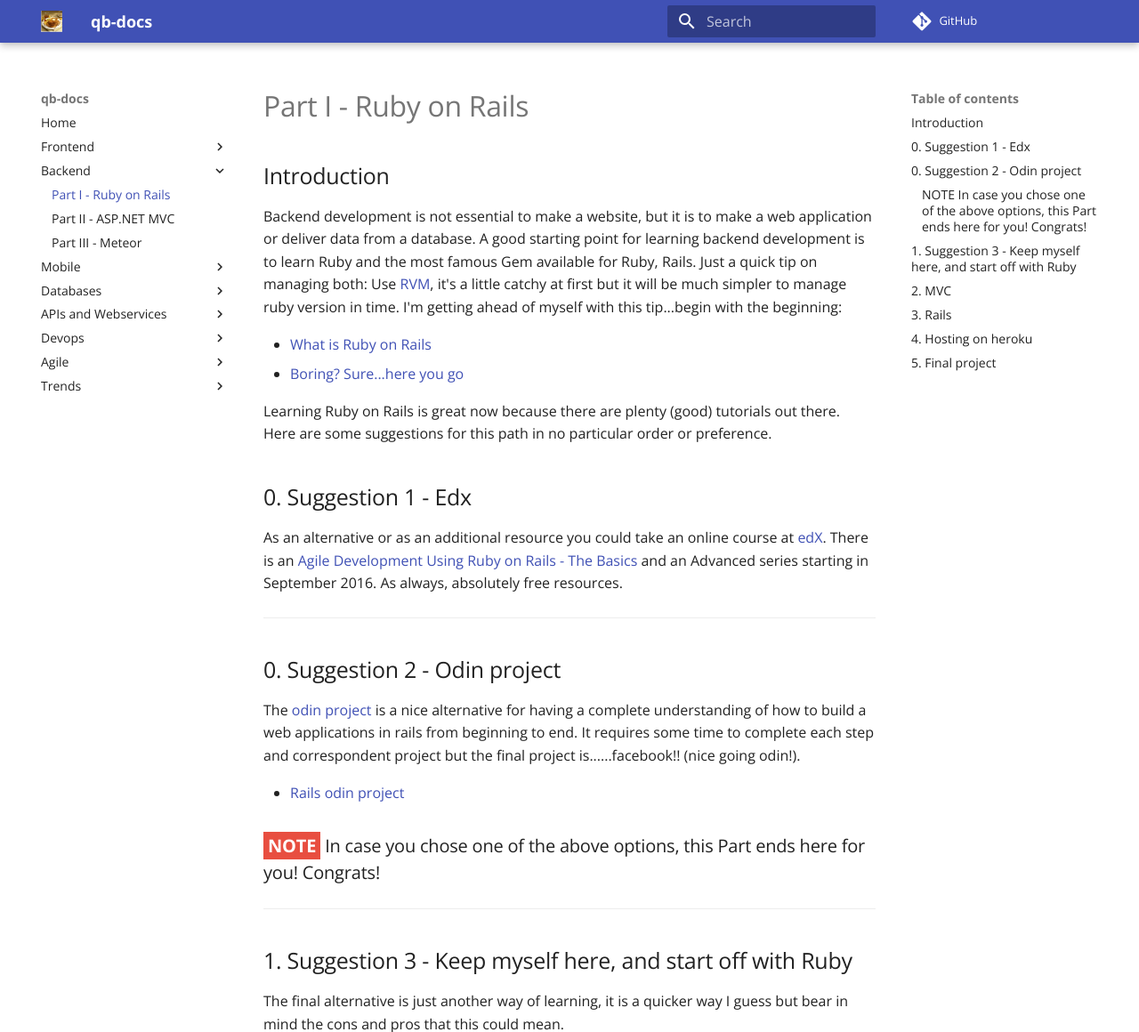
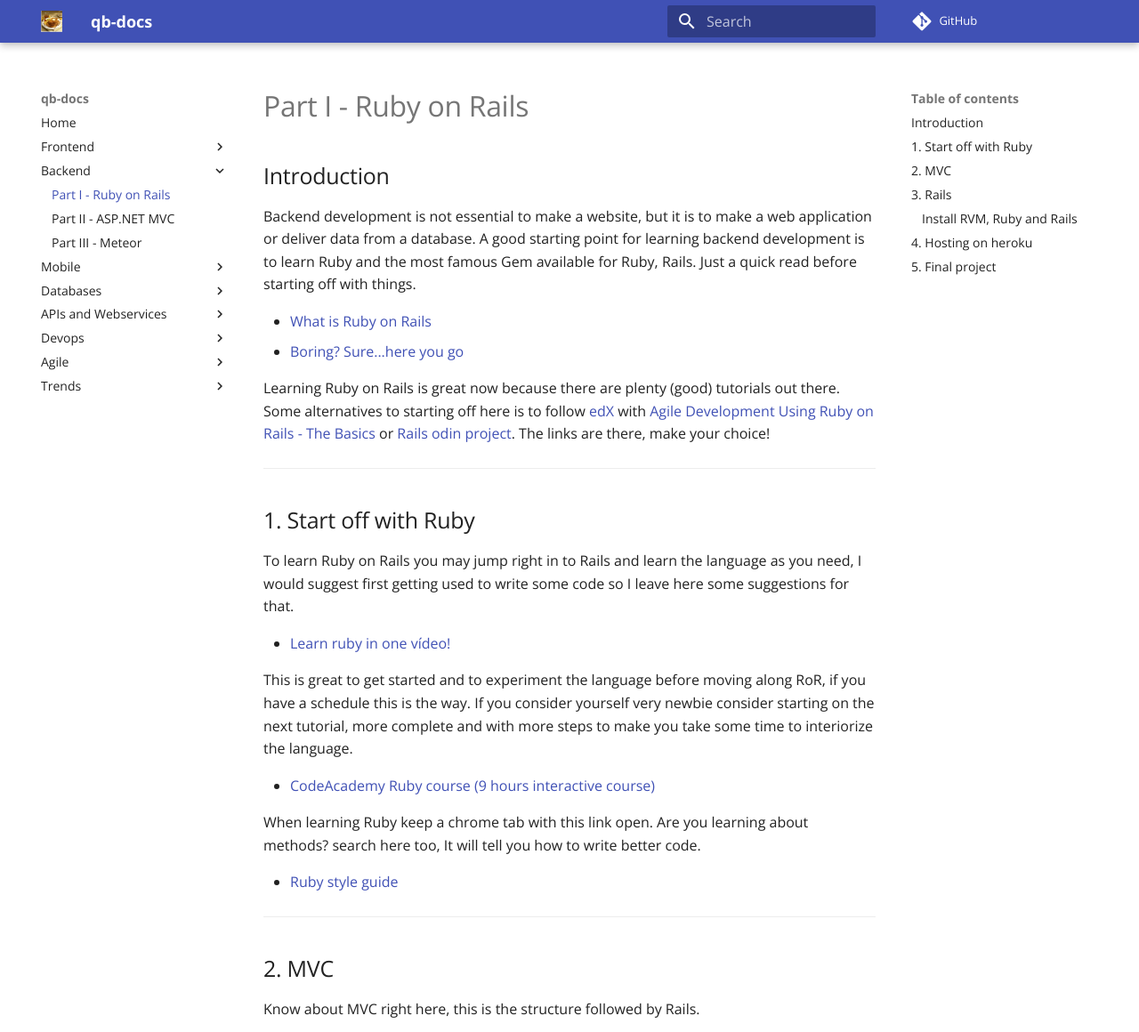
Before and after one commit to tostasqb/qb-docs, an MkDocs documentation site: the page built from docs/backend/1-ror.md, in a window 1280 px wide and 1400 px high, cut to the strip 0-1160 px from the top of the window. Shown: the whole strip at 89% size. Built offline with MkDocs 1.6.1 and Material for MkDocs 9.7.7, drawn with Linux system fonts in a browser that asks for light colours; nearby versions of some CDN libraries; comment, search, counter and statistics services are not loaded; old or Windows-style settings are respelled for this version of MkDocs; some of the changed text lies outside the part shown.

Commit message:
Rails and docker updates v.0.7.2

```diff
--- a/docs/backend/1-ror.md
+++ b/docs/backend/1-ror.md
@@ -2,33 +2,18 @@
 
 ## Introduction
 
-Backend development is not essential to make a website, but it is to make a web application or deliver data from a database. A good starting point for learning backend development is to learn Ruby and the most famous Gem available for Ruby, Rails. Just a quick tip on managing both: Use [RVM](https://rvm.io), it's a little catchy at first but it will be much simpler to manage ruby version in time. I'm getting ahead of myself with this tip...begin with the beginning:
+Backend development is not essential to make a website, but it is to make a web application or deliver data from a database. A good starting point for learning backend development is to learn Ruby and the most famous Gem available for Ruby, Rails. Just a quick read before starting off with things.
 
 - [What is Ruby on Rails](http://railsapps.github.io/what-is-ruby-rails.html)
 - [Boring? Sure...here you go](http://skillcrush.com/2015/01/29/13-ruby-rails/)
 
-Learning Ruby on Rails is great now because there are plenty (good) tutorials out there. Here are some suggestions for this path in no particular order or preference.
-
-## 0. Suggestion 1 - Edx
-
-As an alternative or as an additional resource you could take an online course at [edX](https://www.edx.org/). There is an [Agile Development Using Ruby on Rails - The Basics](https://www.edx.org/course/agile-development-using-ruby-rails-uc-berkeleyx-cs169-1x) and an Advanced series starting in September 2016. As always, absolutely free resources.
+Learning Ruby on Rails is great now because there are plenty (good) tutorials out there. Some alternatives to starting off here is to follow [edX](https://www.edx.org/) with [Agile Development Using Ruby on Rails - The Basics](https://www.edx.org/course/agile-development-using-ruby-rails-uc-berkeleyx-cs169-1x) or [Rails odin project](http://www.theodinproject.com/ruby-on-rails). The links are there, make your choice!
 
 ---
 
-## 0. Suggestion 2 - Odin project
+## 1. Start off with Ruby
 
-The [odin project](http://www.theodinproject.com/) is a nice alternative for having a complete understanding of how to build a web applications in rails from beginning to end. It requires some time to complete each step and correspondent project but the final project is......facebook!! (nice going odin!).
-
-- [Rails odin project](http://www.theodinproject.com/ruby-on-rails)
-
-
-### <span class="highlight">NOTE</span> In case you chose one of the above options, this Part ends here for you! Congrats!
-
----
-
-## 1. Suggestion 3 - Keep myself here, and start off with Ruby
-
-The final alternative is just another way of learning, it is a quicker way I guess but bear in mind the cons and pros that this could mean.
+To learn Ruby on Rails you may jump right in to Rails and learn the language as you need, I would suggest first getting used to write some code so I leave here some suggestions for that.
 
 - [Learn ruby in one vídeo!](https://youtu.be/Dji9ALCgfpM)
 
@@ -44,7 +29,7 @@ The final alternative is just another way of learning, it is a quicker way I gue
 
 ## 2. MVC
 
-Know about MVC right here
+Know about MVC right here, this is the structure followed by Rails.
 
 <iframe width="100%" height="350px" src="https://www.youtube.com/embed/LiBdzE_DJn4" frameborder="0" allowfullscreen></iframe>
 
@@ -52,17 +37,29 @@ Know about MVC right here
 
 ## 3. Rails
 
-The first tutorial is more extensive and want to spend some time learning concepts and not jumping fast to the next one maybe you should stick with that. For developers with some experience and understanding or experience of MVC than jump right over to the second series, Derek Banas is very quick to explain and takes just 3 videos to go over Rails.
+To keep things simple, here are the steps to get ruby and rails up and running on your machine. After that I'll leave you with the most [famous tutorial for rails](http://guides.rubyonrails.org/).
 
-- [Tuts + Ruby on Rails 4 for beginners (18 videos)](https://www.youtube.com/playlist?list=PL4PHKQqKQiLf0WU1Rp-O13RILwCbR38yk)
-- [Derek Banas RoR Tutorial (3 videos)](https://www.youtube.com/playlist?list=PLGLfVvz_LVvSngZQwrhYXlPnJf1zYqghI)
-The last 2 videos are not required to work with rails.
+### Install RVM, Ruby and Rails
 
-Other resources to keep and consult at the same time you learn rails on the tutorial above:
+RVM (Ruby Version Manager) is a nice tool that will keep you from messing up your ruby installation. [This page](https://rvm.io/rvm/install) describes thoroughly how to install it but I'll go ahead an sum it up wit these two commands
+
+    gpg --keyserver hkp://keys.gnupg.net --recv-keys 409B6B1796C275462A1703113804BB82D39DC0E3
+    \curl -sSL https://get.rvm.io | bash -s stable --rails
+
+The second command installed rvm, ruby and rails. The first is just to gain access to the sources. After this, chances are your terminal won't behave as well as you expect after restarting, but test it out by typing `ruby -v`. This should print something like
+
+    ruby 2.3.1p112 (2016-04-26 revision 54768) [x86_64-darwin15]
+
+If it didn't, then add to your `~/.bashrc` this line
+
+    [[ -s "$HOME/.rvm/scripts/rvm" ]] && . "$HOME/.rvm/scripts/rvm"
+
+Restart your terminal and see if it behaves now. So starting a new project would be now as simple as `rails new my_web_project` and then enter of course. But that I'll leave to the proper tutorials...
+
+- [Tutorial and bible](http://guides.rubyonrails.org/), but go ahead and start [here](http://guides.rubyonrails.org/getting_started.html#creating-a-new-rails-project)! You already covered the basics.
 
 - [Rails style guide](https://github.com/bbatsov/rails-style-guide). They really are helpful in avoiding common mistakes and writing code others can understand easily. Also, a great way to have this always present is to install [Atom's linter plugins](https://github.com/AtomLinter/linter-rubocop), that give you realtime tips and warnings based on these style guides.
 
-- [Rails Bible](http://guides.rubyonrails.org/) and the guides to release you from doubts. Everytime you don't remember something or have some doubts about activerecord for instance, this is your _Oracle_.
 
 ---
 
--- a/mkdocs.yml
+++ b/mkdocs.yml
@@ -61,7 +61,7 @@ markdown_extensions:
 
 theme: material
 extra:
-  version: '0.7.1'
+  version: '0.7.2'
   logo: 'img/tostas.png'
   font:
     text: 'Open Sans'
```
Also changed, not shown: docs/devops/2-docker.md (+5 -0 lines), docs/index.md (+1 -1 lines).
